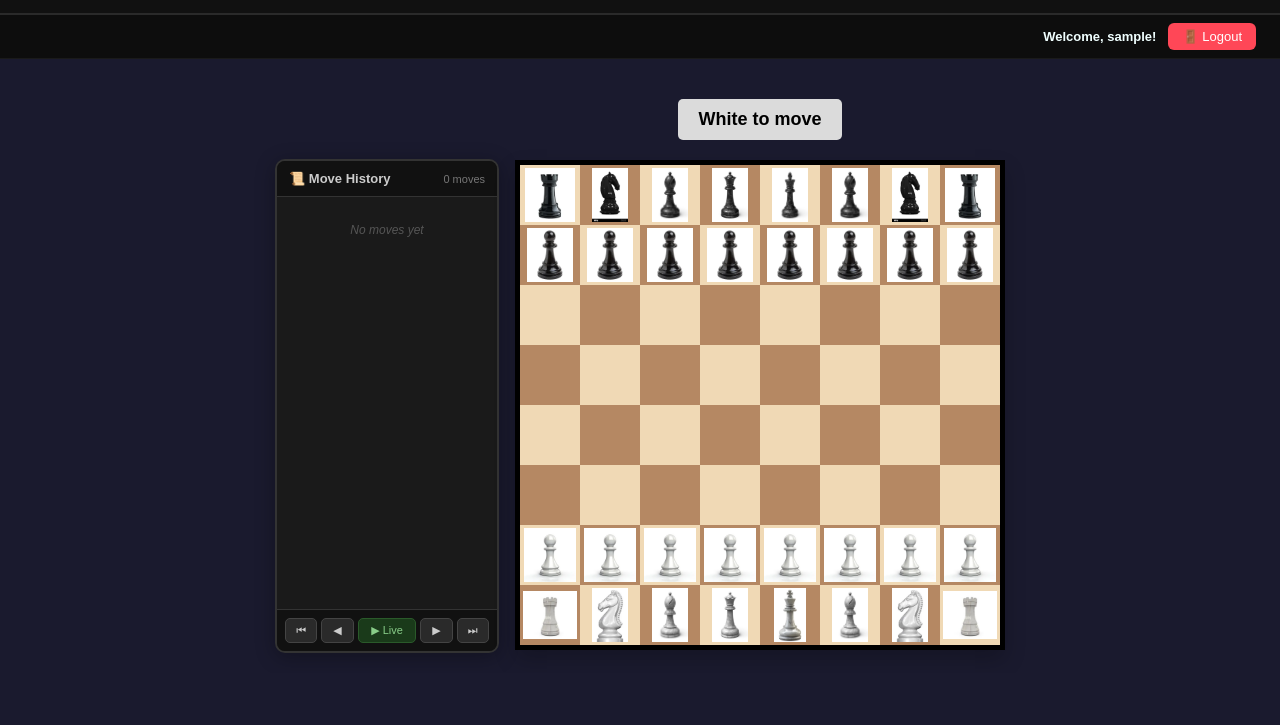
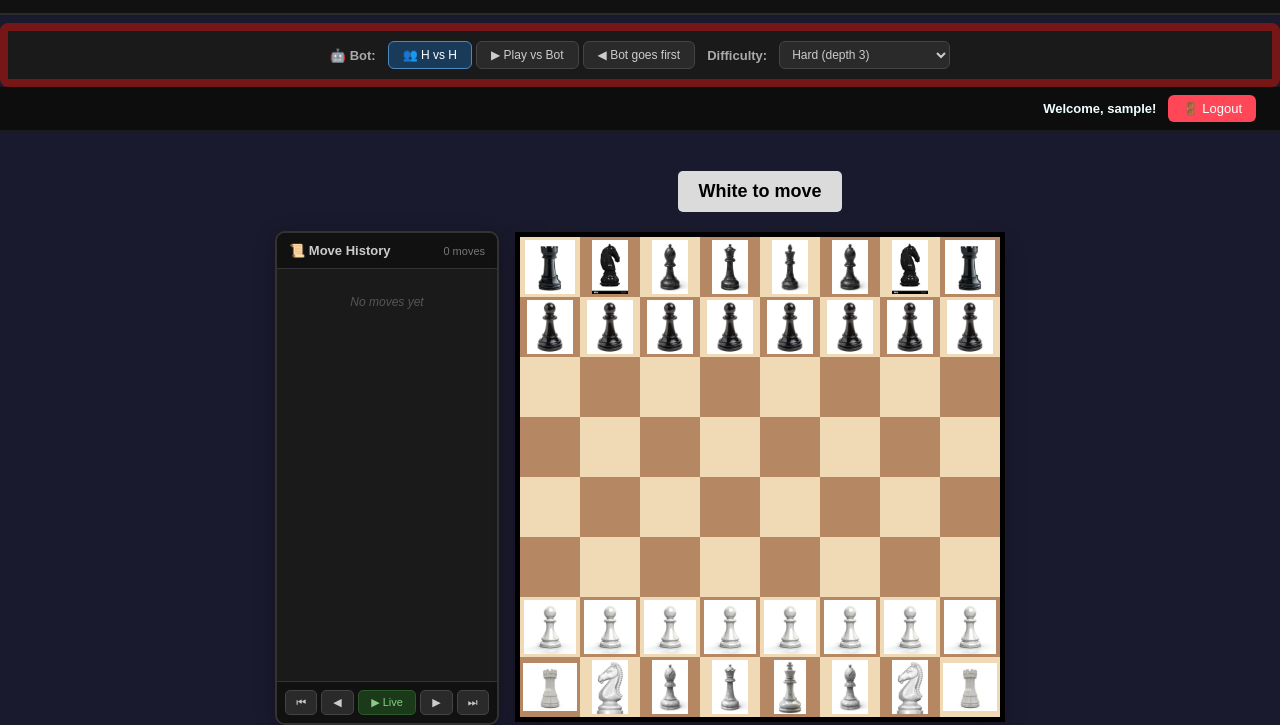
Before and after one commit to rajlakheradev-creator/ChessForage, a website: page public/game.html in a window 1280 px wide. Shown: the part 127-852 px from the top of the page. Before the commit the page ends 800 px from the top, so only its background shows below. Drawn offline with Linux system fonts and the light colour scheme; sample sign-in values are in the browser's storage.

Commit message:
implemented bot btn in game head

```diff
--- a/public/css/game-header.css
+++ b/public/css/game-header.css
@@ -148,3 +148,17 @@
         width: 120px;
     }
 }
+
+/* Bot panel sits just below the header */
+#bot-panel {
+    width: 100%;
+    display: flex;
+    align-items: center;
+    justify-content: center;
+    gap: 12px;
+    padding: 10px 24px;
+    background: #161616;
+    border-bottom: 2px solid #761616;
+    box-sizing: border-box;
+    flex-wrap: wrap;
+}
--- a/public/js/ui-handlers.js
+++ b/public/js/ui-handlers.js
@@ -82,8 +82,8 @@ function buildBotPanel() {
     `;
 
     // Insert after the controls div
-    const controls = document.querySelector('.controls');
-    controls.insertAdjacentElement('afterend', panel);
+const header = document.querySelector('.game-header');
+header.insertAdjacentElement('afterend', panel);
 
     // ============================================================
     // Wire up mode buttons using event delegation on the group
```
